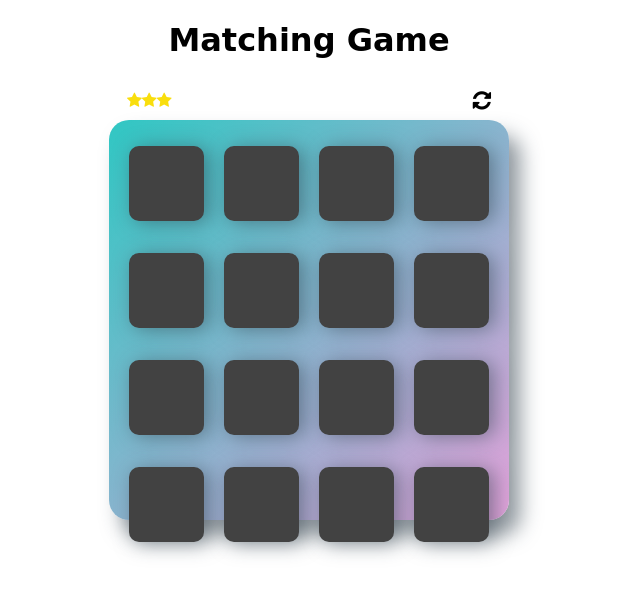
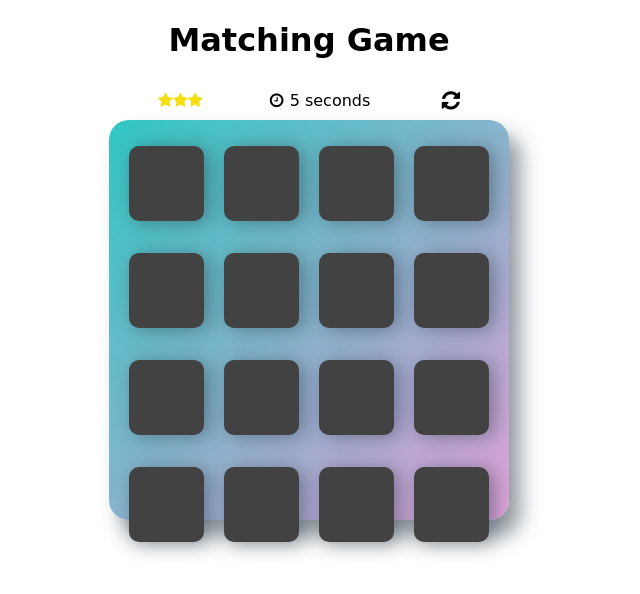
Before and after one commit to alia-adel/fend-project-memory-game, a plain HTML site: page index.html in a window 1280 px wide. Shown: the whole page, without its empty margins (331-971 px from the left). Drawn offline with Linux system fonts and the light colour scheme; a web font is replaced by a local one.

Commit message:
fix: Udacity code review issues & comments - star rating can be zero - Game timer should appear in the html to be visible to the user

```diff
--- a/css/main.css
+++ b/css/main.css
@@ -34,7 +34,7 @@ body {
 /* Score board styling */
 .score-board {
     display: flex;
-    justify-content: space-between;
+    justify-content: space-around;
     align-items: center;
     width: 30vw;
     margin: 10px 20px;
@@ -52,11 +52,30 @@ body {
     color: #d4cdcd;
 }
 
+.score-board .timer {
+    display: flex;
+    justify-content: space-between;
+    align-items: center;
+}
+
+.timer #timer-icon {
+    cursor: default;
+    margin-right: 10px;
+    width: 10px;
+    min-width: 10px;
+    max-width: calc(10% - 10px);
+}
+
+.timer #game-time {
+    width: 90px;
+}
+
 .score-board .game-tracking {
     display: flex;
     justify-content: flex-start;
     align-items: center;
 }
+
 /* end of Score board styling */
 
 /* Game board styling */
--- a/index.html
+++ b/index.html
@@ -23,6 +23,10 @@
                     </div>
                     <div id="game-moves">
                     </div>
+                </div>
+                <div class="timer">
+                    <i id="timer-icon" class="fa fa-clock-o" aria-hidden="true"></i>
+                    <span id="game-time"></span>
                 </div>
                 <div class="actions">
                     <i class="fa fa-refresh fa-lg" aria-hidden="true" onclick="location.reload(true);"></i>
--- a/js/app.js
+++ b/js/app.js
@@ -27,6 +27,12 @@ let moveCounter = 0;
 
 // Tracking time by logging the gamer start time
 let startDate = new Date();
+
+// setInterval timer id
+let timerID;
+
+// Variable where the final game time will be set. intialized with start time
+let gameFinalTime = startDate;
 
 // Create game cards objects' array
 let cards = [];
@@ -162,15 +168,12 @@ function shuffle(array) {
  *       update the move count above the game deck
  *       & dims the game deck's stars accoording to the following conditions:
  *         - Dim one star if clicks are greater than 16 moves.
- *         - Dim two star if clicks are greater than 32 moves.
- *         - Dim three star if clicks are greater than 48 moves.
+ *         - Dim two stars if clicks are greater than 32 moves.
  *
  */
 function calcualteMoveScore() {
-	if(gameStars != null && gameStars.length == 3) {
-		if(moveCounter > (cards.length * 3)) {
-			updateElementClasses(gameStars[2], cssClasses.dim, true);
-		} else if(moveCounter > (cards.length * 2)) {
+	if(gameStars != null && gameStars.length === 3) {
+		if(moveCounter > (cards.length * 2)) {
 			updateElementClasses(gameStars[1], cssClasses.dim, true);
 		} else if(moveCounter > cards.length) {
 			updateElementClasses(gameStars[0], cssClasses.dim, true);
@@ -266,10 +269,13 @@ function checkGameCompletetion() {
 		}
 	}
 
+	//Stop timer
+	clearInterval(timerID);
+
 	// Update the success message by replacing placeholders for moves, time & stars
 	let succesMsg = document.getElementsByClassName('success-sub-msg')[0];
 	succesMsg.innerHTML = succesMsg.innerHTML.replace('#{move}', moveCounter).replace(
-		'#{time}', calculateGameTime());
+		'#{time}', gameFinalTime);
 
 
 	let dimmedStars = document.getElementsByClassName('dim').length;
@@ -299,18 +305,21 @@ function checkGameCompletetion() {
 
 /**
  * @description Calculates the time in seconds between the game start & the game completion
- * @returns {number} time in seconds
+ *              & updates the timer above the game board
  */
-function calculateGameTime() {
-	return (new Date() - startDate)/1000;
+function startTimer() {
+	gameFinalTime = Math.round((new Date() - startDate)/1000);
+	document.getElementById('game-time').innerHTML =`${gameFinalTime} seconds` ;
 }
-
 
 ///	End of Functions' Section ///
 
 
 
-/* Start the game board */
+/* - Start the game board
+ * - Start the game timer
+ */
 document.addEventListener('DOMContentLoaded',function(){
 	startGameBoard();
+	timerID = setInterval(startTimer, 1000);
 });
```
Also changed, not shown: 1 other file.
